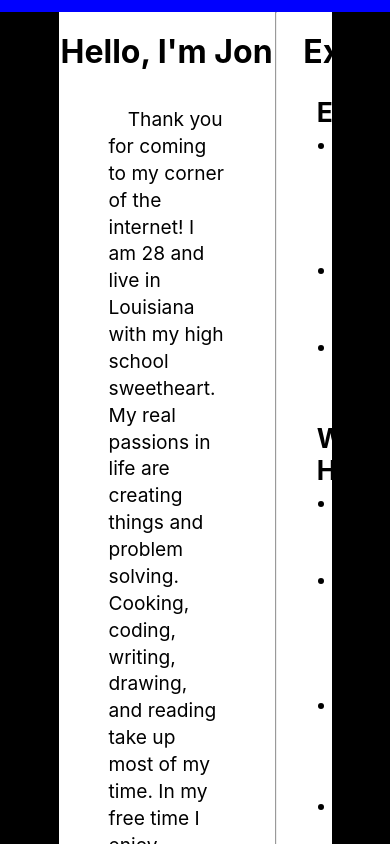
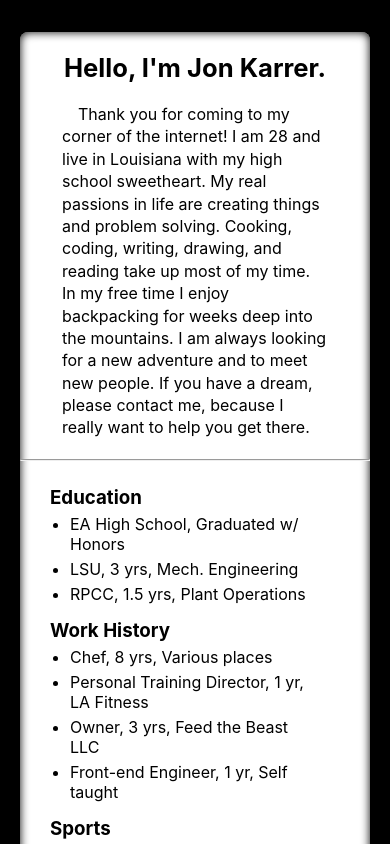
Before and after one commit to jonkarrer/svelte_portfolio, a Svelte app: page / in a window 390 px wide. Shown: the part 3440-4284 px from the top of the page. Built offline with nearby package versions, Linux system fonts and the light colour scheme.

Commit message:
responsive about page

```diff
--- a/src/About.svelte
+++ b/src/About.svelte
@@ -1,14 +1,14 @@
 <script></script>
 
-<section class="contact-wrapper">
+<section class="about-wrapper">
   <div class="profile-pic-wrapper">
     <div class="profile-pic">
       <img src="assets/profile/profile.jpg" alt="">
     </div>
   </div>
-  <div class="about-me">
+  <div class="card-wrapper">
     <div class="intro">
-      <h1>Hello, I'm Jon</h1>
+      <h1>Hello, I'm Jon Karrer.</h1>
       <p>
         Thank you for coming to my corner of the internet!
         I am 28 and live in Louisiana with my high school sweetheart.
@@ -21,28 +21,27 @@
     </div>
     <hr/>
     <div class="resume">
-      <h1>Experience</h1>
       <ul class="timeline">
         <li>
           <ul class="dot-list">
-            <h2>Education</h2>
-            <li>East Ascension High, Graduated w/ Honors</li>
+            <h3>Education</h3>
+            <li>EA High School, Graduated w/ Honors</li>
             <li>LSU, 3 yrs, Mech. Engineering</li>
             <li>RPCC, 1.5 yrs, Plant Operations</li>
           </ul>
         </li>
         <li>
           <ul class="dot-list">
-            <h2>Work History</h2>
+            <h3>Work History</h3>
             <li>Chef, 8 yrs, Various places</li>
             <li>Personal Training Director, 1 yr, LA Fitness</li>
             <li>Owner, 3 yrs, Feed the Beast LLC</li>
-            <li>Frontend Engineer, 1 yr, Self taught</li>
+            <li>Front-end Engineer, 1 yr, Self taught</li>
           </ul>
         </li>
         <li>
           <ul class="dot-list">
-            <h2>Sports</h2>
+            <h3>Sports</h3>
             <li>5A Varsity Football, 4 yrs, Team Captain</li>
             <li>Div 1 Wrestling, 2 yrs, 4th in State</li>
           </ul>
@@ -54,12 +53,10 @@
 </section>
 
 <style>
-  .contact-wrapper {
-    background: black;
+  .about-wrapper {
     font-family: -apple-system, BlinkMacSystemFont, 'Segoe UI', Roboto, Oxygen, Ubuntu, Cantarell, 'Open Sans', 'Helvetica Neue', sans-serif;
   }
   .profile-pic-wrapper{
-    background: blue;
     padding: 2em;
   }
   .profile-pic {
@@ -73,24 +70,30 @@
     height: 250px;
     border-radius: 50%;
   }
-  .about-me {
+  .card-wrapper {
     display: flex;
-    height: 100%;
     width: 70%;
+    min-width: 800px;
+    max-width: 1300px;
     background: white;
-    margin: auto;
-    padding-bottom: 20px;
+    margin: 30px auto;
+    padding: 3vh 0;
+    border-radius: .5em;
+    box-shadow: teal 0px 10px 40px;
+    -moz-box-shadow:    inset 0 0 10px #000000;
+   -webkit-box-shadow: inset 0 0 10px #000000;
+   box-shadow:         inset 0 0 10px #000000;
   }
   h1 {
     text-align: center;
     margin: 20px 0;
-    font-size: 2em;
+    font-size: clamp(1.6em, 2.2vw, 3em);
   }
   p {
-    margin: 35px 50px;
+    font-size: clamp(1em, 1.2vw, 1.5em);
+    margin: 10px 10%;
     text-indent: 1em;
     line-height: 1.4;
-    font-size: 1.2em;
   }
   ul {
     list-style: none;
@@ -98,7 +101,7 @@
   }
   li {
     margin: 5px 20px;
-    font-size: 1.1em;
+    font-size: clamp(1em, 1.2vw, 1.5em);
   }
   .dot-list {
     list-style: outside;
@@ -108,8 +111,44 @@
   }
   .intro {
     flex: 1;
+    display: flex;
+    align-items: center;
+    justify-content: center;
+    flex-direction: column;
   }
   .resume {
     flex: 1;
+    display: flex;
+    align-items: center;
+    justify-content: center;
+    flex-direction: column;
+  }
+  @media (max-width: 800px) {
+    .card-wrapper {
+      display: grid;
+      width: 85%;
+      min-width: 350px;
+      margin: 20px auto;
+      padding: 0;
+    }
+    p {
+      margin: 0px 12% 20px;
+    }
+    .timeline {
+      margin: 20px 0;
+    }
+  }
+  @media (min-width: 1500px) {
+    .profile-pic {
+      height: 400px;
+      width: 400px;
+      border-radius: 50%;
+      margin: auto;
+    }
+  .profile-pic img {
+    object-fit: contain;
+    height: 400px;
+    border-radius: 50%;
+  }
   }
 </style>
```
Also changed, not shown: 1 other file (tests, documents, lock files or other folders).
